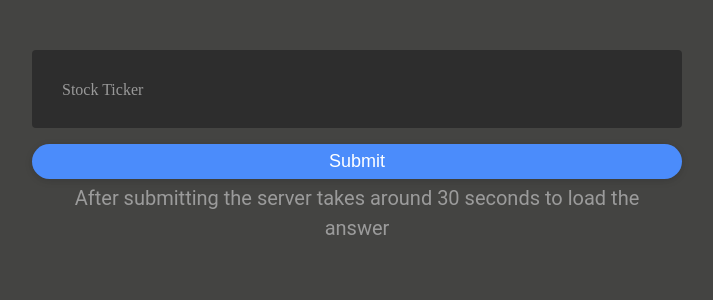
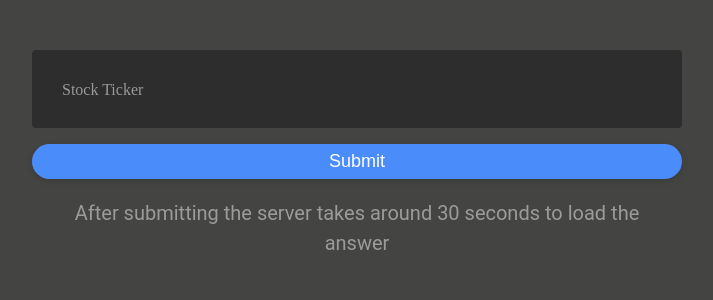
Before and after one commit to SamKhzym/tohacks-2021, a Flask app: page /request in a window 1280 px wide. Shown: the part 255-555 px from the top of the page, without its empty margins (283-996 px from the left). Run offline with Flask 2, Linux system fonts and the light colour scheme.

Commit message:
fixed margin

```diff
--- a/templates/request.html
+++ b/templates/request.html
@@ -18,7 +18,7 @@
     <div class="col-xs-12">
         <input type="submit" class="btn-lrg submit-btn">
     </div>
-    <div><h4 style="text-align:center; vertical-align: middle; padding:20px;margin-top: 35px">After submitting the server takes around 30 seconds to load the answer</h4></div>
+    <div><h4 style="text-align:center; vertical-align: middle; padding:20px;margin-top: 50px">After submitting the server takes around 30 seconds to load the answer</h4></div>
 </form>
 
 {% endblock %}
```
